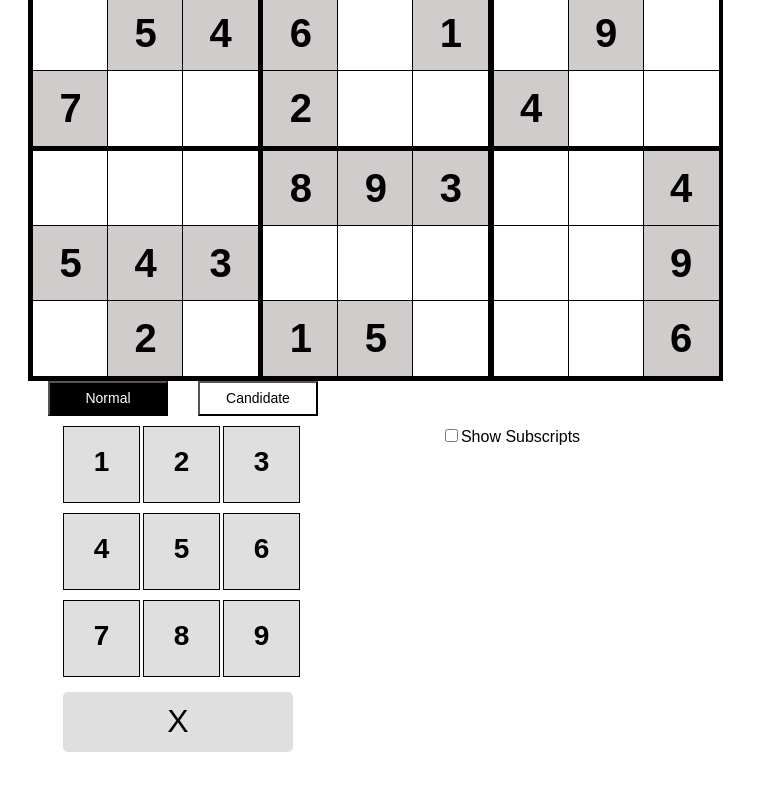
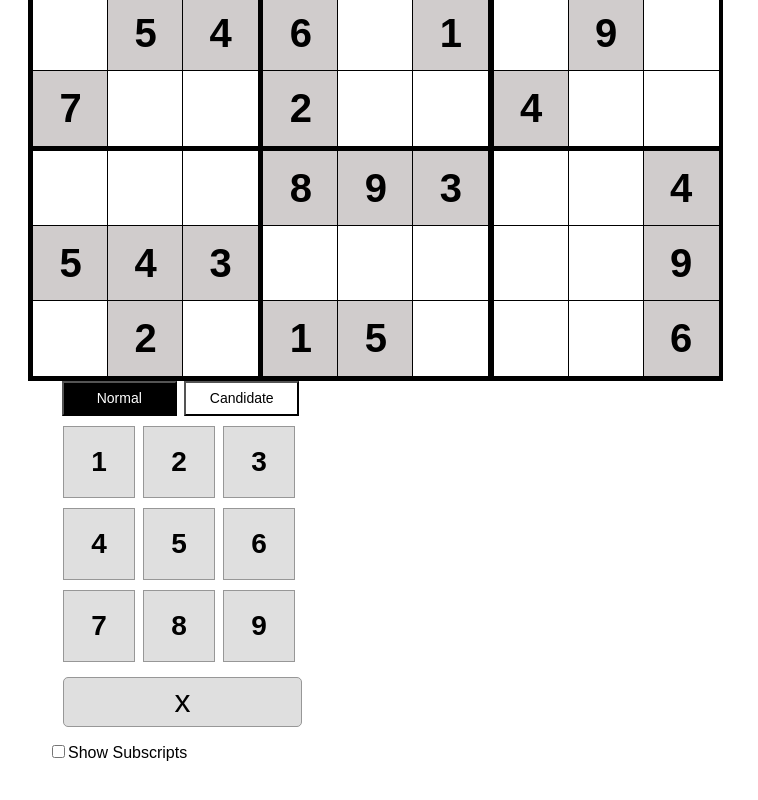
Before and after one commit to mikedorazio/Sudoku, a React (Vite) app: page / in a window 1280 px wide. Shown: the part 394-1194 px from the top of the page, without its empty margins (0-758 px from the left). Before the commit the page ends 1170 px from the top, so only its background shows below. Built offline with nearby package versions, Linux system fonts and the light colour scheme.

Commit message:
Keyboard cosmetic updates

```diff
--- a/src/Board.jsx
+++ b/src/Board.jsx
@@ -120,7 +120,8 @@ export default function Board() {
                         <button className="candidate-button" id="candidate-button">Candidate</button>
                     </div>
                     <div className="keyboard">
-                        <Keyboard keyboardCount={keyboardCount} isNormalButton={isNormalButton} />
+                        <Keyboard keyboardCount={keyboardCount} />
+                        <div className="subscripts-container">
                             <label htmlFor="input-sub">
                                 <input
                                     id="input-sub"
@@ -134,6 +135,7 @@ export default function Board() {
                         </div>
                     </div>
                 </div>
+            </div>
         </>
     );
 }
--- a/src/Keyboard.jsx
+++ b/src/Keyboard.jsx
@@ -1,7 +1,6 @@
 import React from 'react';
-import { useState } from 'react';
 
-export default function Keyboard( {keyboardCount, isNormalButton} ) {
+export default function Keyboard( {keyboardCount} ) {
     const numbers = ["1","2","3","4","5","6","7","8","9"];
 
     return (
@@ -9,32 +8,26 @@ export default function Keyboard( {keyboardCount, isNormalButton} ) {
         <div className="normal-keyboard" id="normal-keyboard">
             {numbers.map((num, index) => {
                     let styleText = keyboardCount[index] == 9 ? "none" : "auto";
-                    //let buttonType = isNormalButton ? "normal" : "candidate";
                         return (
                             <div key={num} pointer={styleText} normal-number={num}>
-                                {/* <div key={num} className={`button-${index+1}`} display="normal" > */}
-                                    <span className={`button-${index+1}`}> {num} </span>
-                                {/* </div> */}
+                                <span className={`button-${index+1}`}> {num} </span>
                             </div>
                         );
                 })
             }
-            <button className="delete-button" number="X"> X </button>
+            <button className="delete-button" number="X"> x </button>
         </div>
         <div className="candidate-keyboard" id="candidate-keyboard">
             {numbers.map((num, index) => {
                     let styleText = keyboardCount[index] == 9 ? "none" : "auto";
-                    //let buttonType = isNormalButton ? "normal" : "candidate";
                         return (
                             <div key={num} pointer={styleText} candidate-number={num}>
-                                {/* <div key={num} className={`button-${index+1}`} display="candidate" > */}
-                                    <span className={`button-${index+1}`}>{num}</span>
-                                {/* </div> */}
+                                <span className={`button-${index+1}`}>{num}</span>
                             </div>
                         );
                 })
             }
-            <button className="delete-button" number="X"> X </button>
+            <button className="delete-button" number="X"> x </button>
         </div>
     </>
     );
--- a/src/hooks/useSudoku.js
+++ b/src/hooks/useSudoku.js
@@ -35,7 +35,6 @@ export default function useSudoku(board, setBoard, selectedEntry, setSelectedEnt
         const rowAndCol = row + "," + col;
         const element = document.querySelector(`[rowcol="${rowAndCol}"]`);
         const value = element.getAttribute("numbervalue");
-        //console.log("getValueFromIndex.index", index, "element", element, "val", value);
         return value;
     }
 
@@ -111,6 +110,7 @@ export default function useSudoku(board, setBoard, selectedEntry, setSelectedEnt
         //console.log("cgfc.conflictsSet.end", conflictsSet, "currentValue", currentValue);
     }
 
+    // determine the number of entries that have numbers in them
     function getGridCount() {
         let boardCountArray = board.filter(function(element) {
             return element !== 0;
--- a/src/index.css
+++ b/src/index.css
@@ -108,23 +108,35 @@ div.spacer {
 }
 
 .keyboard-header {
-    width: 300px;
+    width: 245px;
     /* height: 70px; */
     grid-template-columns: 1fr 1fr;
     display: flex;
     padding-bottom: 10px;
-    padding-left: 5px;
+    padding-left: 30px;
 }
 .buttons-keyboard-container {
     float: left;
     width: 700px;
-    /* background: blueviolet; */
+    height: 480px;
+    /* background: blueviolet;  */
+}
+
+.keyboard {
+    /* background-color: cadetblue; */
+    /* height: 400px; */
+    display: grid;
+}
+.subscripts-container {
+    justify-self: left;
+    padding-top: 15px;
+    padding-left: 20px;
 }
 
 /* buttons at the top of the keyboard */
 .normal-button,
 .candidate-button {
-    width: 120px;
+    width: 115px;
     height: 35px;
     margin: 0 auto;
     display: inline;
@@ -133,6 +145,7 @@ div.spacer {
 .normal-button {
     background: black;
     color: white;
+
 }
 .candidate-button {
     background: white;
@@ -142,10 +155,10 @@ div.spacer {
 /* numbers in the keyboard, both normal and candidate */
 div[normal-number],
 div[candidate-number] {
-    width: var(--cell-width);
-    height: var(--cell-width);
+    width: 70px;
+    height: 70px;
     background-color: var(--button-color);
-    border: 1px solid black;
+    border: 1px solid #979797;
     cursor: pointer;
 }
 /* normal numbers in the keyboard */
@@ -175,27 +188,27 @@ div[pointer="none"] {
     cursor: normal;
 }
 .button-1 {
-    top: 10px;
+    top: 8px;
     left: 10px;
 }
 .button-2 {
-    top: 10px;
+    top: 8px;
     left: 30px;
 }
 .button-3 {
-    top: 10px;
+    top: 8px;
     left: 50px;
 }
 .button-4 {
-    top: 30px;
+    top: 28px;
     left: 10px;
 }
 .button-5 {
-    top: 30px;
+    top: 28px;
     left: 30px;
 }
 .button-6 {
-    top: 30px;
+    top: 28px;
     left: 50px;
 }
 .button-7 {
@@ -212,13 +225,13 @@ div[pointer="none"] {
 }
 
 .delete-button {
-    width: 100%;
-    height: 60px;
+    width: 104%;
+    height: 50px;
     margin-top: 5px;
     font-size: 2em;
     grid-column: span 3;
     background-color: var(--button-color);
-    border: none;
+    border: 1px solid #979797;
     border-radius: 5px;
     cursor: pointer;
 }
```
Lines whose indentation alone changed are shown as unchanged.
